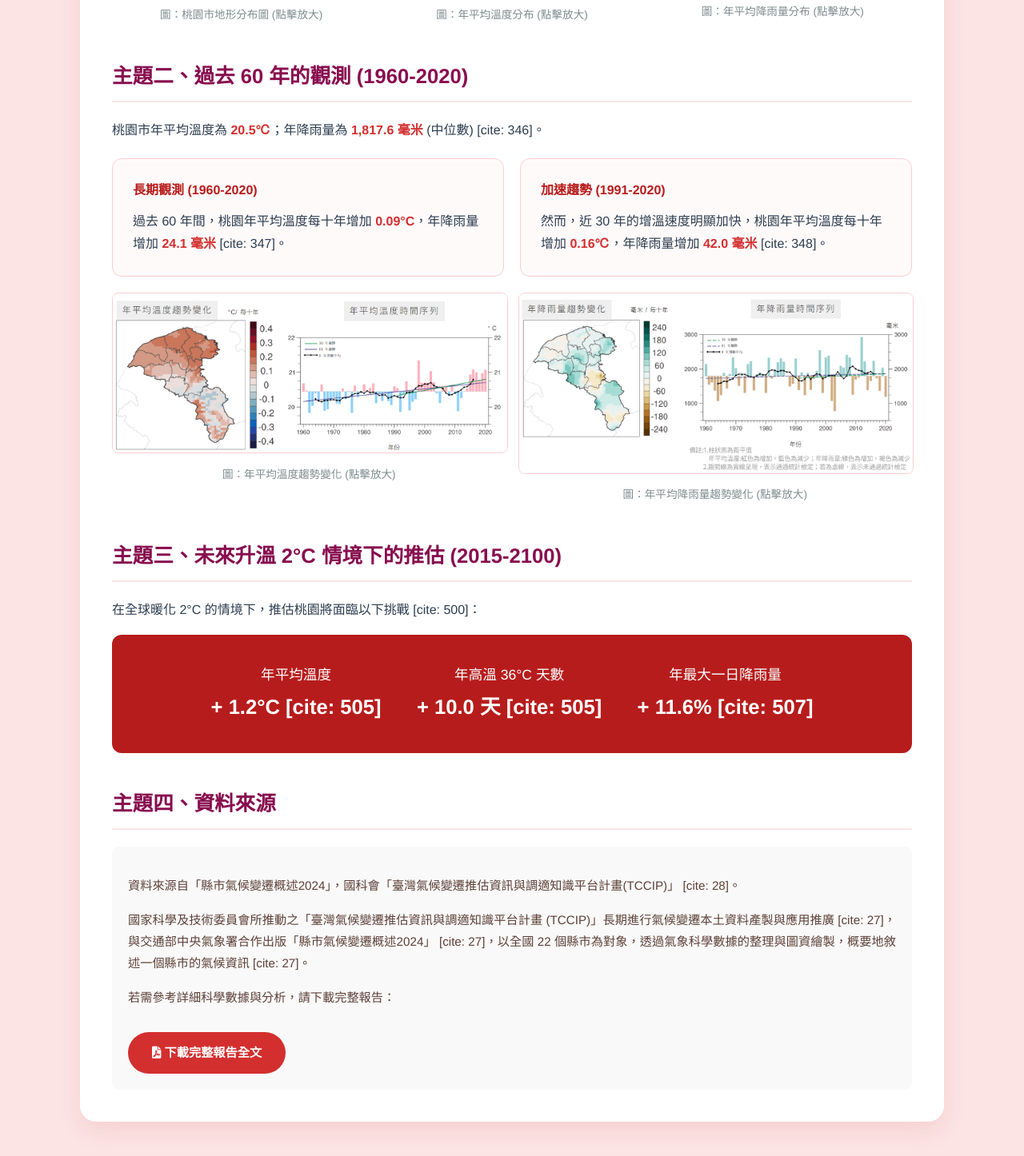
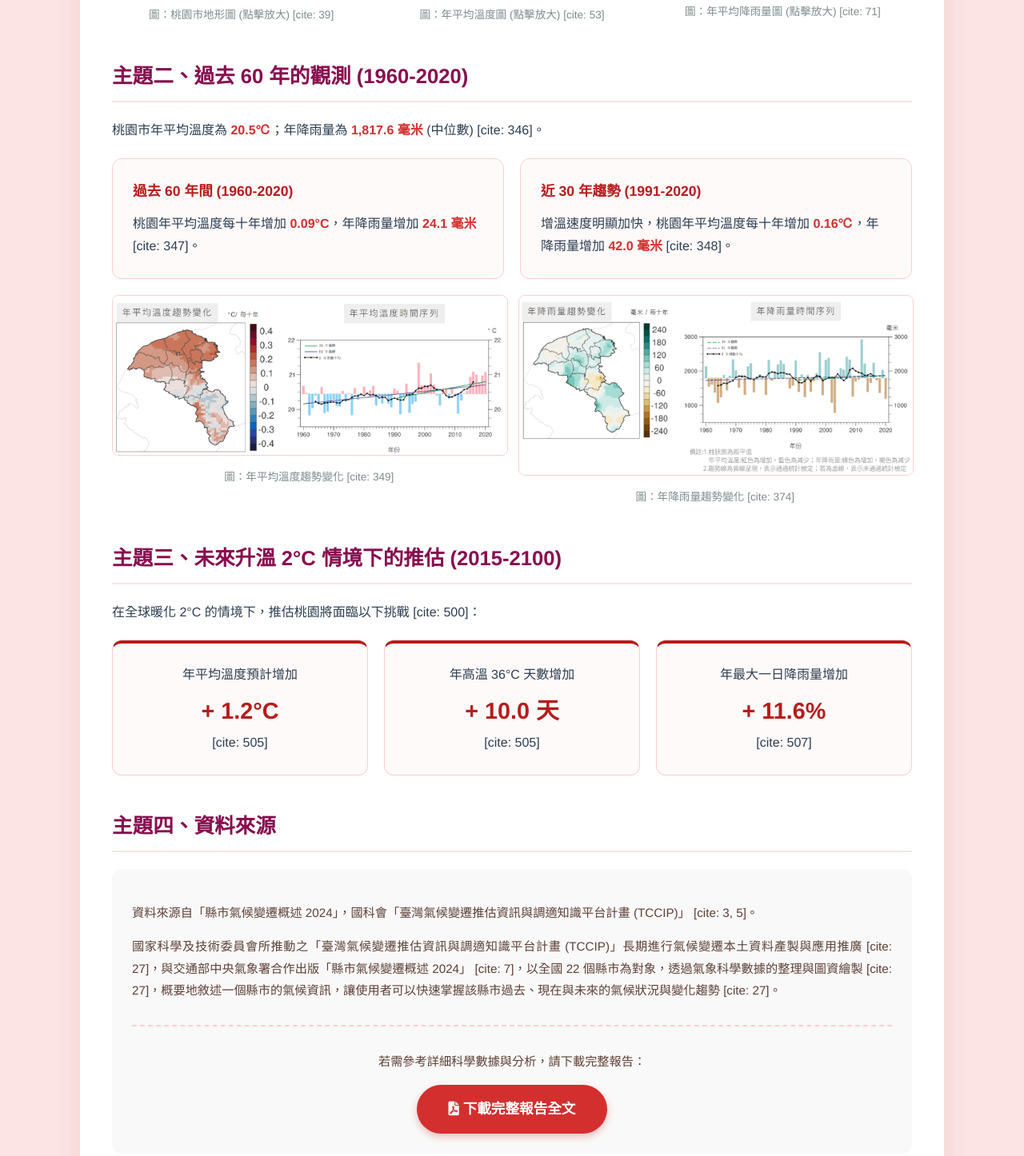
Before and after one commit to Taoyuan-NSTC/climate-intruduction, a plain HTML site: page index.html in a window 1280 px wide. Shown: the part 719-2165 px from the top of the page at 80% size. Drawn offline with Linux system fonts and the light colour scheme.

Commit message:
Update index.html

```diff
--- a/index.html
+++ b/index.html
@@ -29,58 +29,44 @@
             max-width: 100%;
             border-radius: 8px;
             border: 1px solid #ffcdd2;
-            cursor: zoom-in; /* 滑鼠移上去顯示放大鏡 */
+            cursor: zoom-in;
             transition: 0.3s;
         }
         .image-box img:hover { transform: scale(1.03); box-shadow: 0 5px 15px rgba(0,0,0,0.1); }
         .caption { font-size: 0.85rem; color: #7f8c8d; margin-top: 5px; }
 
-        /* 小方框樣式 */
-        .info-grid { display: grid; grid-template-columns: repeat(auto-fit, minmax(300px, 1fr)); gap: 20px; margin: 20px 0; }
-        .info-box { background: #fffafa; padding: 25px; border-radius: 12px; border: 1px solid #ffcdd2; }
-        .info-box-title { color: #b71c1c; font-weight: bold; margin-bottom: 10px; display: block; }
+        /* 主題二、三小方框樣式 */
+        .info-grid { display: grid; grid-template-columns: repeat(auto-fit, minmax(280px, 1fr)); gap: 20px; margin: 20px 0; }
+        .info-box { background: #fffafa; padding: 25px; border-radius: 12px; border: 1px solid #ffcdd2; text-align: center; }
+        .info-box-left { text-align: left; }
+        .info-box-title { color: #b71c1c; font-weight: bold; margin-bottom: 10px; display: block; font-size: 1.1rem; }
 
-        /* 未來推估方框 */
-        .future-box { background: #b71c1c; color: white; padding: 25px; border-radius: 12px; text-align: center; }
-        .future-item { display: inline-block; margin: 10px 20px; font-size: 1.1rem; }
-        .future-value { font-size: 1.6rem; font-weight: bold; display: block; }
+        /* 主題三專屬顏色 */
+        .future-box { border-top: 4px solid #b71c1c; }
+        .future-value { font-size: 1.8rem; font-weight: bold; color: #b71c1c; display: block; margin-top: 5px; }
 
-        /* 資料來源區 */
-        .source-content { font-size: 0.95rem; color: #5d4037; text-align: justify; background: #f9f9f9; padding: 20px; border-radius: 8px; }
-        .btn-download { display: inline-block; margin-top: 15px; padding: 12px 30px; background: #d32f2f; color: white !important; text-decoration: none; border-radius: 30px; font-weight: bold; }
+        /* 資料來源與下載區 */
+        .source-content { font-size: 0.95rem; color: #5d4037; text-align: justify; background: #f9f9f9; padding: 25px; border-radius: 12px; }
+        .download-divider { border-top: 2px dashed #ffcdd2; margin: 30px 0; }
+        .download-section { text-align: center; }
+        .btn-download {
+            display: inline-block;
+            padding: 15px 40px;
+            background: #d32f2f;
+            color: white !important;
+            text-decoration: none;
+            border-radius: 35px;
+            font-weight: bold;
+            font-size: 1.1rem;
+            transition: 0.3s;
+            box-shadow: 0 4px 10px rgba(211, 47, 47, 0.3);
+        }
+        .btn-download:hover { background: #b71c1c; transform: translateY(-2px); box-shadow: 0 6px 15px rgba(211, 47, 47, 0.4); }
 
-        /* --- 放大鏡彈出視窗 (Modal) CSS --- */
-        .modal {
-            display: none;
-            position: fixed;
-            z-index: 999;
-            padding-top: 50px;
-            left: 0;
-            top: 0;
-            width: 100%;
-            height: 100%;
-            background-color: rgba(0,0,0,0.9);
-            cursor: zoom-out;
-        }
-        .modal-content {
-            margin: auto;
-            display: block;
-            max-width: 90%;
-            max-height: 85vh;
-            border-radius: 5px;
-            animation: zoom 0.3s;
-        }
+        /* 放大視窗 (Modal) */
+        .modal { display: none; position: fixed; z-index: 999; padding-top: 50px; left: 0; top: 0; width: 100%; height: 100%; background: rgba(0,0,0,0.9); cursor: zoom-out; }
+        .modal-content { margin: auto; display: block; max-width: 90%; max-height: 85vh; animation: zoom 0.3s; }
         @keyframes zoom { from {transform:scale(0)} to {transform:scale(1)} }
-
-        .close-btn {
-            position: absolute;
-            top: 20px;
-            right: 35px;
-            color: #fff;
-            font-size: 40px;
-            font-weight: bold;
-            cursor: pointer;
-        }
 
         @media (max-width: 600px) { .container { padding: 20px; } }
     </style>
@@ -93,19 +79,19 @@
 
     <section>
         <h2>主題一、地理位置與氣候特徵</h2>
-        <p>桃園市位於臺灣本島西北部，地形豐富 [cite: 35]，夏季潮濕悶熱、冬季濕冷，年降雨量約在 1,500 至 2,000 毫米間；山區則在 2,000 至 4,000 毫米，冬季受東北季風影響，陰雨天氣雨日較多，夏季則常有午後對流雷陣雨；因此降雨量以夏季較多，冬季較少，但降雨日數反以冬季略多 [cite: 37]。桃園市整體而言無明顯乾季，但因降水不均，豐枯水期降水量差異較大，特有埤塘文化以保存灌溉用水資源 [cite: 37]。</p>
+        <p>桃園市位於臺灣本島西北部，地形豐富，夏季潮濕悶熱、冬季濕冷，年降雨量約在 1,500 至 2,000 毫米間；山區則在 2,000 至 4,000 毫米，冬季受東北季風影響，陰雨天氣雨日較多，夏季則常有午後對流雷陣雨；因此降雨量以夏季較多，冬季較少，但降雨日數反以冬季略多 [cite: 35, 37]。桃園市整體而言無明顯乾季，但因降水不均，豐枯水期降水量差異較大，特有埤塘文化以保存灌溉用水資源 [cite: 37]。</p>
         <div class="image-row">
             <div class="image-box">
                 <img src="topo_map.png" alt="地形圖" onclick="openModal(this)">
-                <div class="caption">圖：桃園市地形分布圖 (點擊放大)</div>
+                <div class="caption">圖：桃園市地形圖 (點擊放大) [cite: 39]</div>
             </div>
             <div class="image-box">
-                <img src="avg_temp.png" alt="年平均溫度圖" onclick="openModal(this)">
-                <div class="caption">圖：年平均溫度分布 (點擊放大)</div>
+                <img src="avg_temp.png" alt="年平均溫度" onclick="openModal(this)">
+                <div class="caption">圖：年平均溫度圖 (點擊放大) [cite: 53]</div>
             </div>
             <div class="image-box">
-                <img src="avg_rain.png" alt="年平均降雨量圖" onclick="openModal(this)">
-                <div class="caption">圖：年平均降雨量分布 (點擊放大)</div>
+                <img src="avg_rain.png" alt="年平均降雨量" onclick="openModal(this)">
+                <div class="caption">圖：年平均降雨量圖 (點擊放大) [cite: 71]</div>
             </div>
         </div>
     </section>
@@ -114,23 +100,23 @@
         <h2>主題二、過去 60 年的觀測 (1960-2020)</h2>
         <p>桃園市年平均溫度為 <span class="highlight">20.5℃</span>；年降雨量為 <span class="highlight">1,817.6 毫米</span> (中位數) [cite: 346]。</p>
         <div class="info-grid">
-            <div class="info-box">
-                <span class="info-box-title">長期觀測 (1960-2020)</span>
-                過去 60 年間，桃園年平均溫度每十年增加 <span class="highlight">0.09°C</span>，年降雨量增加 <span class="highlight">24.1 毫米</span> [cite: 347]。
+            <div class="info-box info-box-left">
+                <span class="info-box-title">過去 60 年間 (1960-2020)</span>
+                桃園年平均溫度每十年增加 <span class="highlight">0.09°C</span>，年降雨量增加 <span class="highlight">24.1 毫米</span> [cite: 347]。
             </div>
-            <div class="info-box">
-                <span class="info-box-title">加速趨勢 (1991-2020)</span>
-                然而，近 30 年的增溫速度明顯加快，桃園年平均溫度每十年增加 <span class="highlight">0.16℃</span>，年降雨量增加 <span class="highlight">42.0 毫米</span> [cite: 348]。
+            <div class="info-box info-box-left">
+                <span class="info-box-title">近 30 年趨勢 (1991-2020)</span>
+                增溫速度明顯加快，桃園年平均溫度每十年增加 <span class="highlight">0.16℃</span>，年降雨量增加 <span class="highlight">42.0 毫米</span> [cite: 348]。
             </div>
         </div>
         <div class="image-row">
             <div class="image-box">
                 <img src="temp_trend.png" alt="溫度趨勢" onclick="openModal(this)">
-                <div class="caption">圖：年平均溫度趨勢變化 (點擊放大)</div>
+                <div class="caption">圖：年平均溫度趨勢變化 [cite: 349]</div>
             </div>
             <div class="image-box">
                 <img src="rain_trend.png" alt="降雨趨勢" onclick="openModal(this)">
-                <div class="caption">圖：年平均降雨量趨勢變化 (點擊放大)</div>
+                <div class="caption">圖：年降雨量趨勢變化 [cite: 374]</div>
             </div>
         </div>
     </section>
@@ -138,18 +124,18 @@
     <section>
         <h2>主題三、未來升溫 2°C 情境下的推估 (2015-2100)</h2>
         <p>在全球暖化 2°C 的情境下，推估桃園將面臨以下挑戰 [cite: 500]：</p>
-        <div class="future-box">
-            <div class="future-item">
-                年平均溫度
-                <span class="future-value">+ 1.2°C [cite: 505]</span>
+        <div class="info-grid">
+            <div class="info-box future-box">
+                年平均溫度預計增加
+                <span class="future-value">+ 1.2°C</span> [cite: 505]
             </div>
-            <div class="future-item">
-                年高溫 36°C 天數
-                <span class="future-value">+ 10.0 天 [cite: 505]</span>
+            <div class="info-box future-box">
+                年高溫 36°C 天數增加
+                <span class="future-value">+ 10.0 天</span> [cite: 505]
             </div>
-            <div class="future-item">
-                年最大一日降雨量
-                <span class="future-value">+ 11.6% [cite: 507]</span>
+            <div class="info-box future-box">
+                年最大一日降雨量增加
+                <span class="future-value">+ 11.6%</span> [cite: 507]
             </div>
         </div>
     </section>
@@ -157,23 +143,26 @@
     <section>
         <h2>主題四、資料來源</h2>
         <div class="source-content">
-            <p>資料來源自「縣市氣候變遷概述2024」，國科會「臺灣氣候變遷推估資訊與調適知識平台計畫(TCCIP)」 [cite: 28]。</p>
-            <p>國家科學及技術委員會所推動之「臺灣氣候變遷推估資訊與調適知識平台計畫 (TCCIP)」長期進行氣候變遷本土資料產製與應用推廣 [cite: 27]，與交通部中央氣象署合作出版「縣市氣候變遷概述2024」 [cite: 27]，以全國 22 個縣市為對象，透過氣象科學數據的整理與圖資繪製，概要地敘述一個縣市的氣候資訊 [cite: 27]。</p>
-            <p>若需參考詳細科學數據與分析，請下載完整報告：</p>
-            <a href="pdfs/縣市氣候變遷概述2024_桃園市.pdf" target="_blank" class="btn-download">
-                <i class="fas fa-file-pdf"></i> 下載完整報告全文
-            </a>
+            <p>資料來源自「縣市氣候變遷概述 2024」，國科會「臺灣氣候變遷推估資訊與調適知識平台計畫 (TCCIP)」 [cite: 3, 5]。</p>
+            <p>國家科學及技術委員會所推動之「臺灣氣候變遷推估資訊與調適知識平台計畫 (TCCIP)」長期進行氣候變遷本土資料產製與應用推廣 [cite: 27]，與交通部中央氣象署合作出版「縣市氣候變遷概述 2024」 [cite: 7]，以全國 22 個縣市為對象，透過氣象科學數據的整理與圖資繪製 [cite: 27]，概要地敘述一個縣市的氣候資訊，讓使用者可以快速掌握該縣市過去、現在與未來的氣候狀況與變化趨勢 [cite: 27]。</p>
+
+            <div class="download-divider"></div>
+
+            <div class="download-section">
+                <p>若需參考詳細科學數據與分析，請下載完整報告：</p>
+                <a href="pdfs/縣市氣候變遷概述2024_桃園市.pdf" target="_blank" class="btn-download">
+                    <i class="fas fa-file-pdf"></i> 下載完整報告全文
+                </a>
+            </div>
         </div>
     </section>
 </div>
 
 <div id="imgModal" class="modal" onclick="this.style.display='none'">
-    <span class="close-btn">&times;</span>
     <img class="modal-content" id="fullImg">
 </div>
 
 <script>
-    // 點擊圖片顯示放大視窗
     function openModal(imgElement) {
         var modal = document.getElementById("imgModal");
         var modalImg = document.getElementById("fullImg");
```
